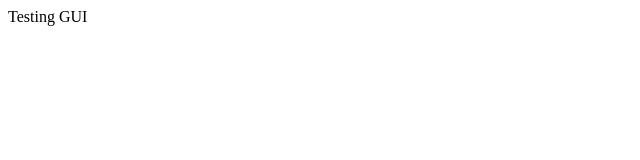
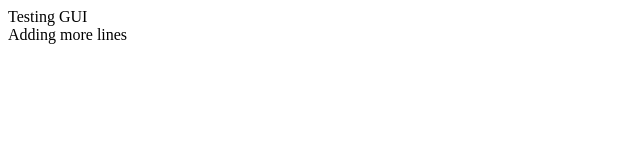
Before and after one commit to SnigdhaPhadke/GitGUITest, a plain HTML site: page WebContent/index.html in a window 1280 px wide. Shown: the whole page, without its empty margins (0-640 px from the left). Drawn offline with Linux system fonts and the light colour scheme.

Commit message:
More Lines Added

```diff
--- a/WebContent/index.html
+++ b/WebContent/index.html
@@ -6,5 +6,7 @@
 </head>
 <body>
 Testing GUI
+<br>
+Adding more lines
 </body>
 </html>
```
